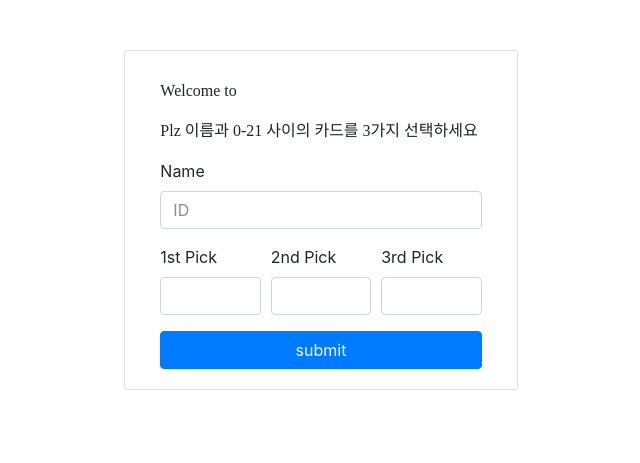
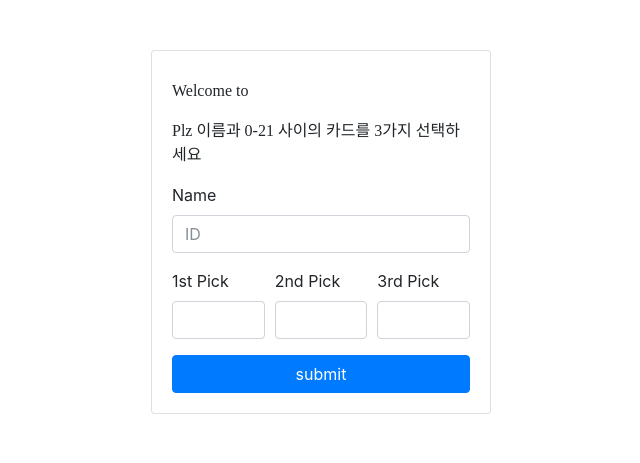
Before and after one commit to namwook/tarot, a Node project: template views/index.pug in a window 1280 px wide. Shown: the top 463 px of the page, without its empty margins (319-959 px from the left). Run offline with Node 20 templates, Linux system fonts and the light colour scheme; the template is opened without the code that fills it, so the values that code supplies are empty; some libraries are stand-ins or nearby versions; some web fonts are replaced.

Commit message:
change grammar? for each style

```diff
--- a/package.json
+++ b/package.json
@@ -17,8 +17,10 @@
   },
   "devDependencies": {
     "@types/body-parser": "^1.16.5",
+    "@types/bootstrap": "^3.3.36",
     "@types/cookie-parser": "^1.4.1",
     "@types/express": "^4.0.37",
+    "@types/jquery": "^3.2.15",
     "@types/morgan": "^1.7.33",
     "@types/node": "^8.0.46",
     "@types/serve-favicon": "^2.2.29",
--- /dev/null
+++ b/public/json/result.json
@@ -0,0 +1,5 @@
+{
+  "0": "보자보자하니까 이렇게 좋은 날만 있을 수 있나?! 싶을 정도로 최고 고져스 나타나는 날",
+  "1": "캡숑짱 좋은 날",
+  "2": "캡숑 울트라 지저스 수퍼 좋은날"
+}
--- a/public/stylesheets/style.css
+++ b/public/stylesheets/style.css
@@ -1,4 +1,35 @@
-@font-face { /* 나눔고딕 Regular */
+/*border-box url : https://css-tricks.com/box-sizing/*/
+html {
+    box-sizing: border-box;
+}
+
+*, *:before, *:after {
+    box-sizing: inherit;
+}
+
+body {
+    padding: 50px;
+    font-family: -apple-system, BlinkMacSystemFont,
+    "Segoe UI", "Roboto", "Oxygen",
+    "Ubuntu", "Cantarell", "Fira Sans",
+    "Droid Sans", "Helvetica Neue", sans-serif;
+}
+a {
+    color: #00B7FF;
+}
+
+p {
+    font-family: 'Nanum Gothic';
+}
+
+@media print {
+    .container {
+        width: auto;
+    }
+}
+
+@font-face {
+    /* 나눔고딕 Regular */
     font-family: 'Nanum Gothic';
     font-style: normal;
     font-weight: 400;
@@ -8,7 +39,9 @@
     url(//fonts.gstatic.com/ea/nanumgothic/v5/NanumGothic-Regular.woff) format('woff'),
     url(//fonts.gstatic.com/ea/nanumgothic/v5/NanumGothic-Regular.ttf) format('truetype');
 }
-@font-face { /* 나눔고딕 Bold */
+
+@font-face {
+    /* 나눔고딕 Bold */
     font-family: 'Nanum Gothic';
     font-style: normal;
     font-weight: 700;
@@ -18,7 +51,9 @@
     url(//fonts.gstatic.com/ea/nanumgothic/v5/NanumGothic-Bold.woff) format('woff'),
     url(//fonts.gstatic.com/ea/nanumgothic/v5/NanumGothic-Bold.ttf) format('truetype');
 }
-@font-face { /* 나눔고딕 ExtraBold */
+
+@font-face {
+    /* 나눔고딕 ExtraBold */
     font-family: 'Nanum Gothic';
     font-style: normal;
     font-weight: 800;
@@ -28,26 +63,16 @@
     url(//fonts.gstatic.com/ea/nanumgothic/v5/NanumGothic-ExtraBold.woff) format('woff'),
     url(//fonts.gstatic.com/ea/nanumgothic/v5/NanumGothic-ExtraBold.ttf) format('truetype');
 }
- body {
-  padding: 50px;
-  font: 14px "Lucida Grande", Helvetica, Arial, sans-serif;
+
+.bs {
+    font-family: 'Berkshire Swash', cursive;
 }
 
-a {
-  color: #00B7FF;
+.kr {
+    font-family: 'Nanum Gothic';
 }
 
-.bs{
-  font-family: 'Berkshire Swash', cursive;
+.user_title {
+    text-align: center;
+    margin-bottom: 5px;
 }
-.kr{
-  font-family:'Nanum Gothic';
-}
-
-.user_title{
-  text-align: center;
-  margin-bottom : 5px;
-}
-p{
-  font-family: 'Nanum Gothic';
-}
--- a/views/index.pug
+++ b/views/index.pug
@@ -1,28 +1,28 @@
 extends layout
 
 block content
-    div(class='container card col-xs-12 col-sm-4 col-md-4 col-lg-4')
-        //img(class='card-img-top col-xs-12 col-sm-12 col-md-12', src='/images/0_the_fool.jpg', alt='Card Image cap')
-        div(class='card-body')
-            div(class='card-title')
-                h1(class='bs') #{title}
-                p Welcome to #{title}
-                p Plz 이름과 0-21 사이의 카드를 3가지 선택하세요
-            form(action='/users', method='post')
-                div(class='form-row')
-                    div(class='form-group col-xs-12 col-sm-12 col-md-12')
-                        label Name
-                        input(class='form-control',name='id', required, placeholder='ID')
-                div(class='form-row')
-                    div(class='form-group col-xs-4 col-sm-4 col-md-4')
-                        label 1st Pick
-                        input(class='form-control',name ='fst',required, type='number', min=0, max=21)
-                    div(class='form-group col-xs-4 col-sm-4 col-md-4')
-                        label 2nd Pick
-                        input(class='form-control',name='sec',required, type='number', min=0, max=21)
-                    div(class='form-group col-xs-4 col-sm-4 col-md-4')
-                        label 3rd Pick
-                        input(class='form-control',name='third',required, type='number', min=0, max=21)
-                button(class='btn btn-primary col-xs-12 col-sm-12 col-md-12', type='submit') submit
-                if (msg)
-                    div(class='alert alert-light col-xs-12 col-sm-12 col-md-12', role='alert')=msg
+    .col-xs-12.col-sm-12.col-md-6.col-lg-4.mx-auto
+        .card
+            .card-body
+                .card-title
+                    h1.bs #{title}
+                    p Welcome to #{title}
+                    p Plz 이름과 0-21 사이의 카드를 3가지 선택하세요
+                form(action='/users', method='post')
+                    .form-row
+                        .form-group.col-xs-12.col-sm-12.col-md-12
+                            label Name
+                            input(class='form-control',name='id', required, placeholder='ID')
+                    .form-row
+                        .form-group.col-xs-4.col-sm-4.col-md-4
+                            label 1st Pick
+                            input(class='form-control',name ='fst',required, type='number', min=0, max=21)
+                        .form-group.col-xs-4.col-sm-4.col-md-4
+                            label 2nd Pick
+                            input(class='form-control',name='sec',required, type='number', min=0, max=21)
+                        .form-group.col-xs-4.col-sm-4.col-md-4
+                            label 3rd Pick
+                            input(class='form-control',name='third',required, type='number', min=0, max=21)
+                    button.btn.btn-primary.col-xs-12.col-sm-12.col-md-12(type='submit') submit
+                    if (msg)
+                        div(class='alert alert-light col-xs-12 col-sm-12 col-md-12', role='alert')=msg
--- a/views/layout.pug
+++ b/views/layout.pug
@@ -8,5 +8,10 @@ html
         integrity='sha384-PsH8R72JQ3SOdhVi3uxftmaW6Vc51MKb0q5P2rRUpPvrszuE4W1povHYgTpBfshb',
         crossorigin='anonymous')
         link( href="https://fonts.googleapis.com/css?family=Berkshire+Swash", rel="stylesheet")
-    body
+        meta(name="viewport" content="width=device-width, initial-scale=1, shrink-to-fit=no")
+
+    body.container
         block content
+        script(src="https://code.jquery.com/jquery-3.2.1.slim.min.js", integrity="sha384-KJ3o2DKtIkvYIK3UENzmM7KCkRr/rE9/Qpg6aAZGJwFDMVNA/GpGFF93hXpG5KkN", crossorigin="anonymous")
+        script(src="https://cdnjs.cloudflare.com/ajax/libs/popper.js/1.12.3/umd/popper.min.js", integrity="sha384-vFJXuSJphROIrBnz7yo7oB41mKfc8JzQZiCq4NCceLEaO4IHwicKwpJf9c9IpFgh", crossorigin="anonymous")
+        script(src="httdps://maxcn.bootstrapcdn.com/bootstrap/4.0.0-beta.2/js/bootstrap.min.js", integrity="sha384-alpBpkh1PFOepccYVYDB4do5UnbKysX5WZXm3XxPqe5iKTfUKjNkCk9SaVuEZflJ", crossorigin="anonymous")
```
Also changed, not shown: views/users.pug (+28 -29 lines), 1 other file. Lines whose indentation alone changed are shown as unchanged.
